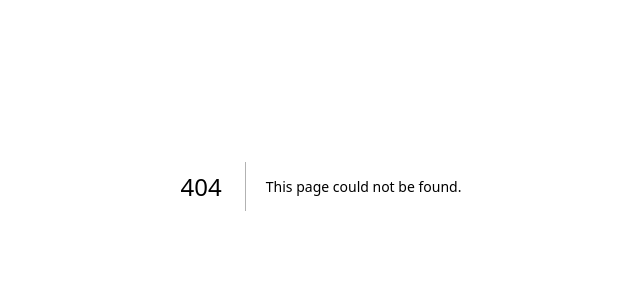
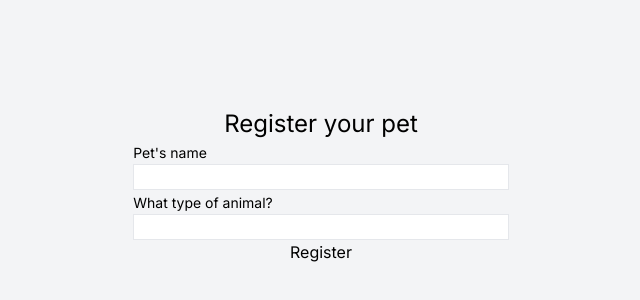
Before and after one commit to SaraDonaldson/pet-kingdom, a Next.js app in the folder pet-kingdom/: page /register/pet in a window 1280 px wide. Before the commit this address had no page. Shown: the part 214-514 px from the top of the page, without its empty margins (319-959 px from the left). Built offline with nearby package versions, Linux system fonts and the light colour scheme.

Commit message:
Pet registration page creation
- add pet registration types
- add pet registration form
- add route at registration submit
- add pet reg page
- modify user registration to save user data in local

```diff
--- /dev/null
+++ b/pet-kingdom/Components/PetRegistrationForm/index.tsx
@@ -0,0 +1,75 @@
+'use client'
+import { FormEventHandler, useEffect, useState } from "react";
+import { PrismaClient } from "@prisma/client";
+import { PetRegistrationFormData } from "@/lib/types/PetRegistration";
+import { registerPet } from "@/lib/functions/registerPet";
+
+
+export default function PetRegistrationForm() {
+  const [petName, setPetName] = useState("");
+  const [animal, setAnimal] = useState("");
+  const [errorMessage, setErrorMessage] = useState("");
+
+  const handleSubmit = async (e: any) => {
+    e.preventDefault();
+    try {
+      if (petName.length < 3) {
+        throw new Error("Name Must be at least 3 characters long");
+      }
+
+      const getUserInfo = localStorage.getItem("user")
+      const parsedUserInfo = getUserInfo && JSON.parse(getUserInfo)
+      const userId =parsedUserInfo && parsedUserInfo.id
+
+      const formData: PetRegistrationFormData  = { petName, animal, userId};
+      const newlyCreatedPet = await registerPet(formData);
+      //@ts-ignore
+      if (newlyCreatedPet.error) {
+      //@ts-ignore
+        throw new Error(newlyCreatedPet.error);
+      }
+
+      alert("Pet created: " + JSON.stringify(newlyCreatedPet));
+      // Redirect or show a success message
+    } catch (error:any) {
+      setErrorMessage(error);
+      alert("Error creating your pet profile, please try again later");
+    }
+  };
+
+  return (
+    <div className="flex dark:text-black  justify-center items-center min-h-screen bg-gray-100">
+      <div className="bg-white p-8 rounded shadow-md w-96">
+        <h2 className="text-2xl mb-6 text-center">Register your pet</h2>
+        <form onSubmit={handleSubmit}>
+          <div className="mb-4">
+            <label className="block text-sm font-medium mb-2" htmlFor="name">Pet's name</label>
+            <input
+              type="text"
+              id="petName"
+              value={petName}
+              onChange={(e) => setPetName(e.target.value)}
+              className="w-full p-2 border rounded"
+              required
+            />
+          </div>
+          <div className="mb-4">
+            <label className="block text-sm font-medium mb-2" htmlFor="name">What type of animal?</label>
+            <input
+              type="text"
+              id="animal"
+              value={animal}
+              onChange={(e) => setAnimal(e.target.value)}
+              className="w-full p-2 border rounded"
+              required
+            />
+          </div>
+          {errorMessage && <p className="text-red-500 mb-4">{errorMessage}</p>}
+          <div className="text-center">
+            <button type="submit" className="bg-blue-500 text-white px-4 py-2 rounded hover:bg-blue-600">Register</button>
+          </div>
+        </form>
+      </div>
+    </div>
+  );
+}
--- /dev/null
+++ b/pet-kingdom/app/register/pet/page.tsx
@@ -0,0 +1,13 @@
+import { PrismaClient } from "@prisma/client";
+import PetRegistrationForm from "@/Components/PetRegistrationForm";
+
+const prisma = new PrismaClient();
+
+export default function RegisterPet() {
+
+  return (
+    <div className="flex justify-center items-center min-h-screen bg-gray-100">
+            <PetRegistrationForm/>
+    </div>
+  );
+}
--- /dev/null
+++ b/pet-kingdom/lib/functions/registerPet.ts
@@ -0,0 +1,34 @@
+'use server'
+
+import { PrismaClient } from "@prisma/client";
+import { PetRegistrationFormData } from "../types/PetRegistration";
+
+
+
+const prisma = new PrismaClient();
+
+async function registerPet(petRegistrationFormData: PetRegistrationFormData) {
+  try {
+    if (!petRegistrationFormData) {
+      const error = new Error('missing form data');
+      throw error;
+    }
+    const { petName, animal, userId }:PetRegistrationFormData = petRegistrationFormData;
+
+    // fire the command to
+    const pet = await prisma.pet.create({
+      data: {
+        name: petName,
+        animal: animal,
+        userId: userId
+      },
+    });
+
+    return pet;
+
+  } catch (error:any) {
+    return { error: error };
+  }
+}
+
+export {registerPet}
--- a/pet-kingdom/lib/functions/registerUser.ts
+++ b/pet-kingdom/lib/functions/registerUser.ts
@@ -1,8 +1,6 @@
 'use server'
 
 import { RegistrationFormData } from "../types/Registration";
-
-
 import { PrismaClient } from "@prisma/client";
 import bcrypt from "bcrypt";
 
@@ -16,7 +14,7 @@ async function registerUser(registrationFormData: RegistrationFormData) {
       const error = new Error('missing form data');
       throw error;
     }
-    const { name, email, password, surname } = registrationFormData;
+    const { name, email, password, surname }:RegistrationFormData = registrationFormData;
 
     // hash the password
     const saltRounds = 10;
--- /dev/null
+++ b/pet-kingdom/lib/types/PetRegistration/index.ts
@@ -0,0 +1,5 @@
+export interface PetRegistrationFormData{
+    petName: string;
+    animal: string;
+    userId: string;
+   }
```
Also changed, not shown: pet-kingdom/Components/RegistrationForm/index.tsx (+10 -2 lines), 1 other file (tests, documents, lock files or other folders).
